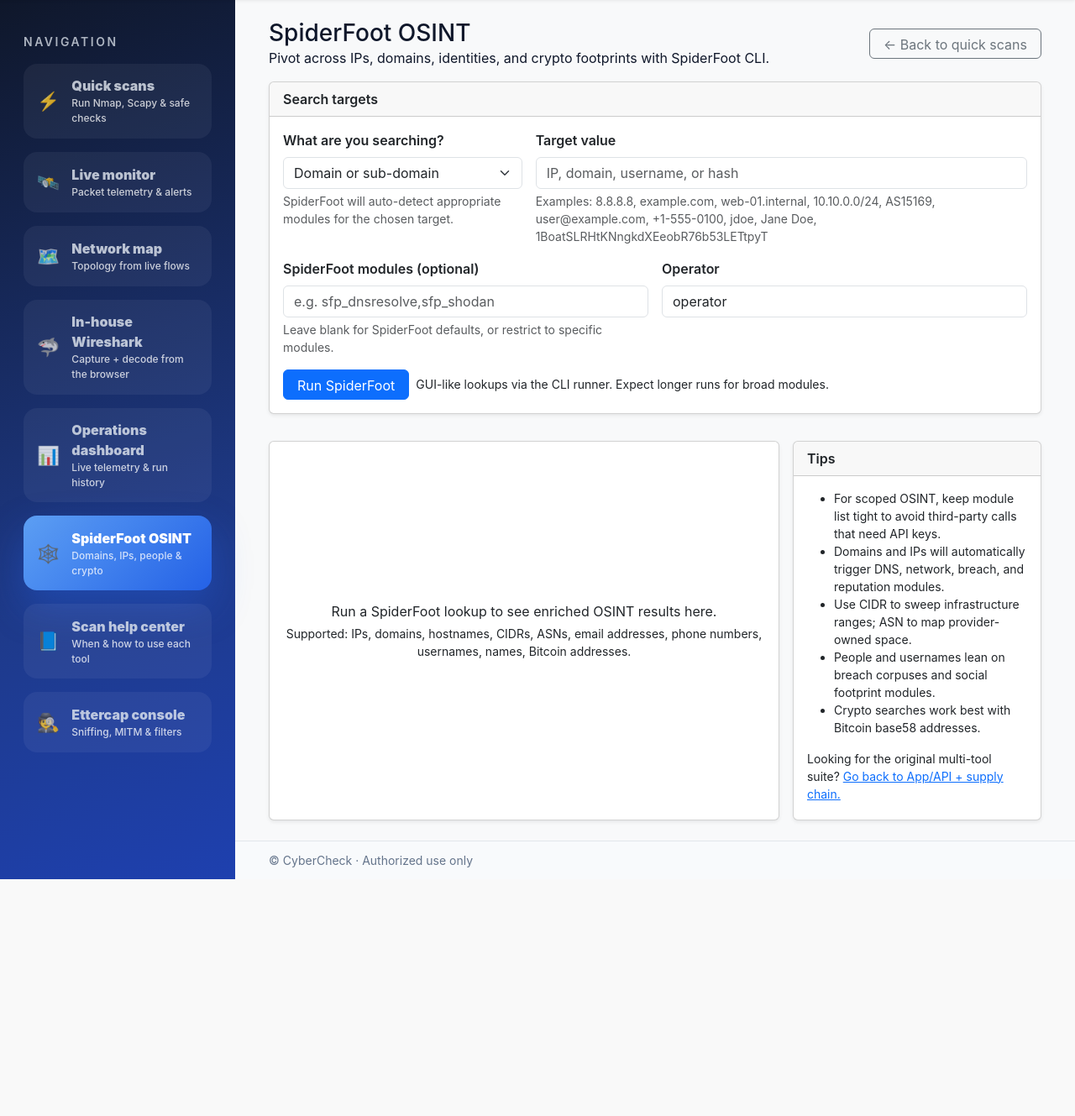
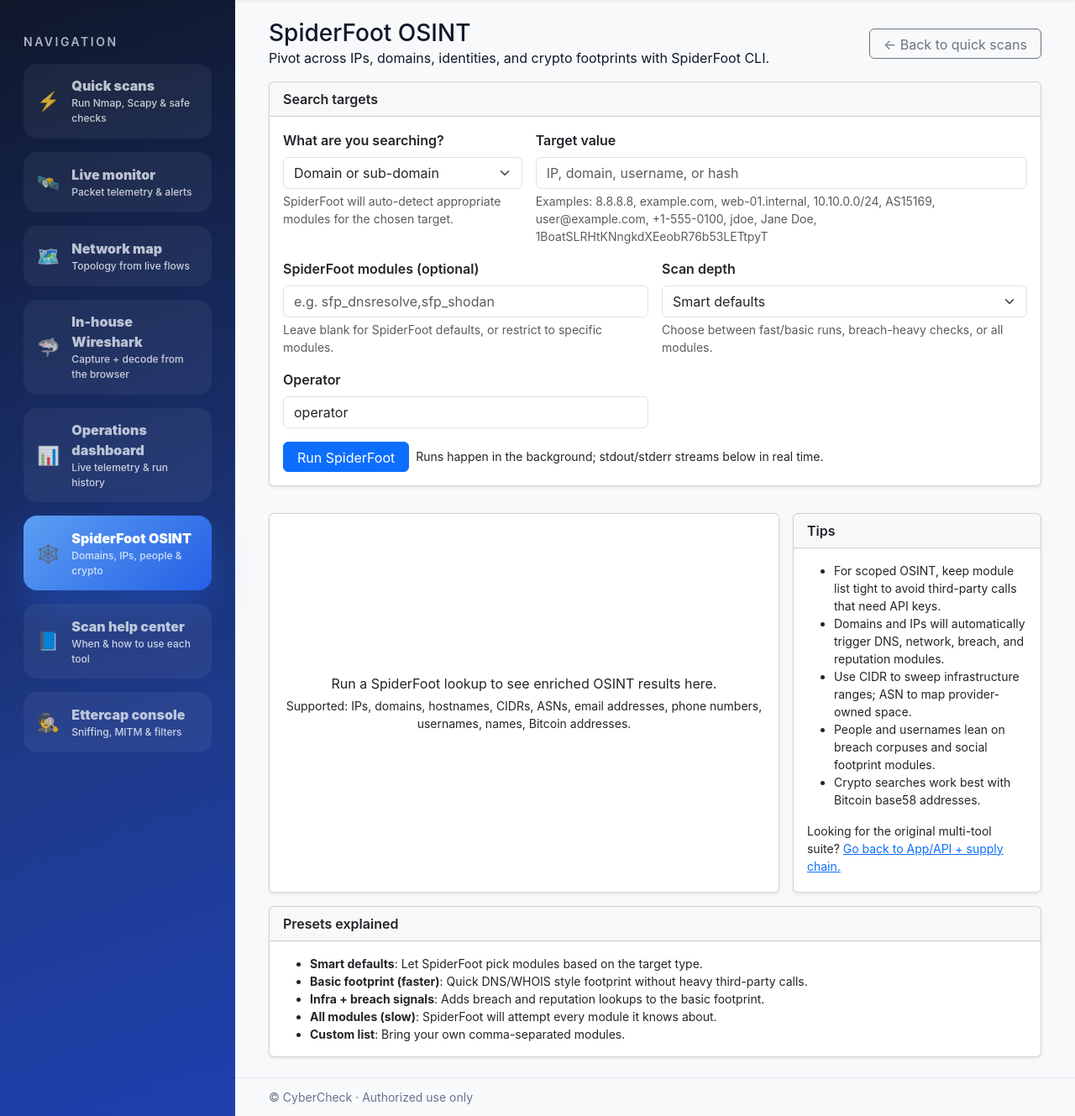
Before and after one commit to calypsorrr/cybersecurity, a Flask app: page /spiderfoot in a window 1280 px wide. Shown: the part 73-1402 px from the top of the page at 84% size. Before the commit the page ends 1120 px from the top, so only its background shows below. Run offline with Flask 3, Linux system fonts and the light colour scheme; some libraries are stand-ins or nearby versions.

Commit message:
Ensure SpiderFoot output streams immediately

```diff
--- a/cybercheck/app.py
+++ b/cybercheck/app.py
@@ -36,6 +36,7 @@
 from cybercheck.utils.monitor import network_monitor
 from cybercheck.utils.capture import analyze_pcap_file, extract_interesting_packets
 from cybercheck.utils.background_sniffer import background_sniffer
+from cybercheck.utils.background_spiderfoot import background_spiderfoot
 from cybercheck.utils.pcap_paths import resolve_pcap_output_path
 
 try:
@@ -49,6 +50,39 @@
 
 WIRESHARK_CACHE_LIMIT = 6
 WIRESHARK_RUN_CACHE: OrderedDict[str, Dict[str, Any]] = OrderedDict()
+
+SPIDERFOOT_PRESETS = [
+    {
+        "value": "auto",
+        "label": "Smart defaults",
+        "modules": "",
+        "description": "Let SpiderFoot pick modules based on the target type.",
+    },
+    {
+        "value": "basic",
+        "label": "Basic footprint (faster)",
+        "modules": "sfp_dnsresolve,sfp_dnsbrute,sfp_rdap",
+        "description": "Quick DNS/WHOIS style footprint without heavy third-party calls.",
+    },
+    {
+        "value": "breach",
+        "label": "Infra + breach signals",
+        "modules": "sfp_dnsresolve,sfp_rdap,sfp_abusech,sfp_shodan,sfp_haveibeenpwned",
+        "description": "Adds breach and reputation lookups to the basic footprint.",
+    },
+    {
+        "value": "all",
+        "label": "All modules (slow)",
+        "modules": "all",
+        "description": "SpiderFoot will attempt every module it knows about.",
+    },
+    {
+        "value": "custom",
+        "label": "Custom list",
+        "modules": "",
+        "description": "Bring your own comma-separated modules.",
+    },
+]
 
 
 def _coerce_bool(value: Any, default: bool = False) -> bool:
@@ -689,11 +723,13 @@
 def spiderfoot_console():
     """Dedicated SpiderFoot console for OSINT-style lookups."""
 
-    result: Dict[str, Any] | None = None
+    run_id = request.args.get("run_id") or (request.form.get("run_id") or "").strip()
+    run_status: Dict[str, Any] | None = background_spiderfoot.status(run_id)
     target_value = ""
     target_type = request.form.get("target_type", "domain")
     modules_raw = (request.form.get("spiderfoot_modules") or "").strip()
     user = (request.form.get("user") or "operator").strip() or "operator"
+    preset = request.form.get("spiderfoot_profile", "auto")
 
     lookup_types = [
         {"value": "ip", "label": "IP address", "example": "8.8.8.8"},
@@ -713,33 +749,47 @@
         if not target_value:
             flash("Target is required for SpiderFoot lookups.", "danger")
         else:
+            preset_def = next((p for p in SPIDERFOOT_PRESETS if p["value"] == preset), None)
+            if preset_def and preset_def["value"] != "custom":
+                modules_raw = preset_def.get("modules", "")
+
             modules = [m.strip() for m in modules_raw.split(",") if m.strip()]
-            result = spiderfoot_scan(user=user, target=target_value, modules=modules or None)
-            title = f"SpiderFoot: {target_value}"
-            flash("SpiderFoot run started; results below.", "success")
-            return render_template(
-                "spiderfoot.html",
-                result=result,
-                target_value=target_value,
-                target_type=target_type,
-                lookup_types=lookup_types,
-                modules_raw=modules_raw,
-                user=user,
-                title=title,
-                active_page="spiderfoot",
-            )
+
+            try:
+                run_info = background_spiderfoot.start(
+                    user=user,
+                    target=target_value,
+                    target_type=target_type,
+                    modules=modules,
+                )
+                flash("SpiderFoot is running in the background. Live output will stream below.", "success")
+                run_id = run_info.get("run_id")
+                run_status = background_spiderfoot.status(run_id)
+            except Exception as exc:  # pragma: no cover - relies on system binary
+                flash(f"Unable to start SpiderFoot: {exc}", "danger")
 
     return render_template(
         "spiderfoot.html",
-        result=result,
+        run_status=run_status,
+        run_id=run_id,
         target_value=target_value,
         target_type=target_type,
         lookup_types=lookup_types,
         modules_raw=modules_raw,
+        presets=SPIDERFOOT_PRESETS,
+        active_preset=preset,
         user=user,
         title="SpiderFoot OSINT",
         active_page="spiderfoot",
     )
+
+
+@app.route("/spiderfoot/status/<run_id>")
+def spiderfoot_status(run_id: str):
+    data = background_spiderfoot.status(run_id)
+    if not data:
+        return jsonify({"error": "Run not found"}), 404
+    return jsonify(data)
 
 
 @app.route("/ettercap")
--- a/cybercheck/templates/spiderfoot.html
+++ b/cybercheck/templates/spiderfoot.html
@@ -36,6 +36,18 @@
             <div class="form-text">Leave blank for SpiderFoot defaults, or restrict to specific modules.</div>
           </div>
           <div class="col-12 col-lg-6">
+            <label class="form-label" for="spiderPreset">Scan depth</label>
+            <select id="spiderPreset" name="spiderfoot_profile" class="form-select">
+              {% for preset in presets %}
+                <option value="{{ preset.value }}" {% if preset.value == active_preset %}selected{% endif %} data-modules="{{ preset.modules }}">{{ preset.label }}</option>
+              {% endfor %}
+            </select>
+            <div class="form-text">Choose between fast/basic runs, breach-heavy checks, or all modules.</div>
+          </div>
+        </div>
+
+        <div class="row g-3">
+          <div class="col-12 col-lg-6">
             <label class="form-label" for="sfUser">Operator</label>
             <input id="sfUser" class="form-control" name="user" placeholder="Your name or initials" value="{{ user }}">
           </div>
@@ -43,7 +55,7 @@
 
         <div class="d-flex flex-wrap gap-2 align-items-center">
           <button class="btn btn-primary">Run SpiderFoot</button>
-          <span class="text-muted2 small">GUI-like lookups via the CLI runner. Expect longer runs for broad modules.</span>
+          <span class="text-muted2 small">Runs happen in the background; stdout/stderr streams below in real time.</span>
         </div>
       </form>
     </div>
@@ -51,15 +63,24 @@
 
   <div class="row g-3 mt-3">
     <div class="col-12 col-xl-8">
-      {% if result %}
-        <div class="card shadow-sm">
-          <div class="card-header fw-semibold">Scan output</div>
+      {% if run_status %}
+        <div class="card shadow-sm" id="spiderfoot-output" data-run-id="{{ run_id }}">
+          <div class="card-header fw-semibold d-flex justify-content-between align-items-center">
+            <span>Live scan output</span>
+            <span class="badge bg-secondary" id="spiderfoot-status-pill">{{ 'running' if run_status.running else 'finished' }}</span>
+          </div>
           <div class="card-body">
-            <p class="text-muted2 small mb-2">Return code: {{ result.returncode }} · Started: {{ result.started_at }} · Finished: {{ result.finished_at }}</p>
+            <div class="text-muted2 small mb-2" id="spiderfoot-meta">
+              {% if run_status.running %}
+                Streaming stdout/stderr... started at {{ run_status.started_at }}.
+              {% else %}
+                Return code: {{ run_status.returncode }} · Started: {{ run_status.started_at }} · Finished: {{ run_status.finished_at }}
+              {% endif %}
+            </div>
             <h6>Stdout</h6>
-            <pre class="result-pre  bg-body-tertiary p-3 rounded">{{ result.stdout or 'No stdout captured.' }}</pre>
+            <pre class="result-pre bg-body-tertiary p-3 rounded" id="spiderfoot-stdout">{{ run_status.stdout or 'Awaiting output...' }}</pre>
             <h6>Stderr</h6>
-            <pre class="result-pre bg-body-tertiary p-3 rounded">{{ result.stderr or 'No stderr captured.' }}</pre>
+            <pre class="result-pre bg-body-tertiary p-3 rounded" id="spiderfoot-stderr">{{ run_status.stderr or 'No stderr yet.' }}</pre>
           </div>
         </div>
       {% else %}
@@ -88,4 +109,80 @@
       </div>
     </div>
   </div>
+
+  {% if presets %}
+    <div class="card mt-3 shadow-sm">
+      <div class="card-header fw-semibold">Presets explained</div>
+      <div class="card-body small text-muted2">
+        <ul class="mb-0">
+          {% for preset in presets %}
+            <li><strong>{{ preset.label }}</strong>: {{ preset.description }}</li>
+          {% endfor %}
+        </ul>
+      </div>
+    </div>
+  {% endif %}
+
+  {% if run_status %}
+    <script>
+      const spiderPresetSelect = document.querySelector('#spiderPreset');
+      const spiderModulesInput = document.querySelector('#spiderModules');
+      const runId = document.querySelector('#spiderfoot-output')?.dataset.runId;
+      const statusPill = document.querySelector('#spiderfoot-status-pill');
+      const meta = document.querySelector('#spiderfoot-meta');
+      const stdoutEl = document.querySelector('#spiderfoot-stdout');
+      const stderrEl = document.querySelector('#spiderfoot-stderr');
+
+      if (spiderPresetSelect && spiderModulesInput) {
+        spiderPresetSelect.addEventListener('change', (evt) => {
+          const option = evt.target.selectedOptions[0];
+          const modules = option?.dataset.modules || '';
+          if (option.value !== 'custom') {
+            spiderModulesInput.value = modules;
+          }
+        });
+      }
+
+      async function pollSpiderfoot() {
+        if (!runId) return;
+        try {
+          const res = await fetch(`${window.location.origin}/spiderfoot/status/${runId}`);
+          if (!res.ok) return;
+          const data = await res.json();
+          if (statusPill) {
+            statusPill.textContent = data.running ? 'running' : 'finished';
+            statusPill.className = `badge bg-${data.running ? 'secondary' : 'success'}`;
+          }
+          if (meta) {
+            meta.textContent = data.running
+              ? `Streaming stdout/stderr... started at ${data.started_at}.`
+              : `Return code: ${data.returncode} · Started: ${data.started_at} · Finished: ${data.finished_at}`;
+          }
+          if (stdoutEl) stdoutEl.textContent = data.stdout || 'Awaiting output...';
+          if (stderrEl) stderrEl.textContent = data.stderr || 'No stderr yet.';
+          if (data.running) {
+            setTimeout(pollSpiderfoot, 2500);
+          }
+        } catch (err) {
+          console.error('Unable to refresh SpiderFoot output', err);
+        }
+      }
+
+      pollSpiderfoot();
+    </script>
+  {% else %}
+    <script>
+      const spiderPresetSelect = document.querySelector('#spiderPreset');
+      const spiderModulesInput = document.querySelector('#spiderModules');
+      if (spiderPresetSelect && spiderModulesInput) {
+        spiderPresetSelect.addEventListener('change', (evt) => {
+          const option = evt.target.selectedOptions[0];
+          const modules = option?.dataset.modules || '';
+          if (option.value !== 'custom') {
+            spiderModulesInput.value = modules;
+          }
+        });
+      }
+    </script>
+  {% endif %}
 {% endblock %}
```
Also changed, not shown: cybercheck/utils/background_spiderfoot.py (added, +147 -0 lines).
